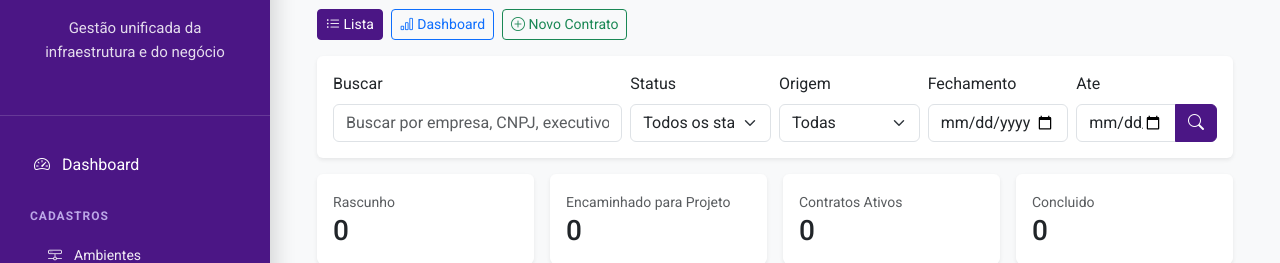
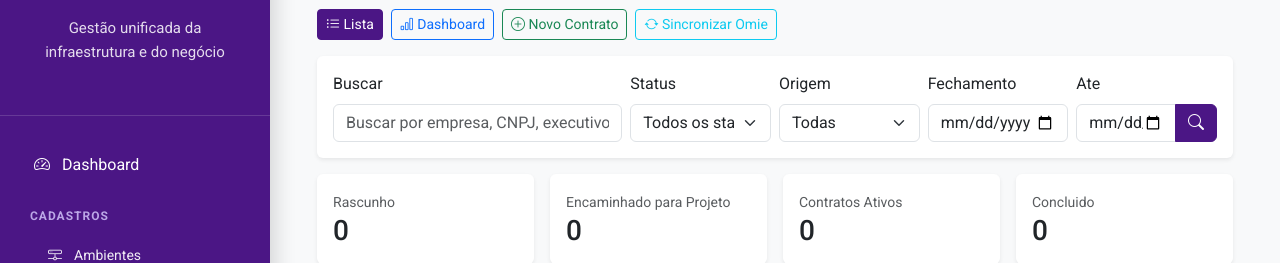
Before and after one commit to jeanzangerolimo21/o3cloud-manager, a Flask app: page /contratos/ in a window 1280 px wide. Shown: the part 251-514 px from the top of the page. Run offline with Flask 3, Linux system fonts and the light colour scheme; data that the repository does not hold is empty.

Commit message:
Add manual Omie sync buttons

```diff
--- a/app/contratos/routes.py
+++ b/app/contratos/routes.py
@@ -1,6 +1,7 @@
 from flask import Blueprint, abort, flash, redirect, render_template, request, send_file, url_for
 
 from app.contratos.service import ContratoService
+from app.integracoes.omie.sync import OmieSync
 from app.repositories.contrato_item_repository import ContratoItemRepository
 from app.repositories.contrato_repository import ContratoRepository
 
@@ -45,6 +46,24 @@ def _form_data():
         "dia_faturamento": request.form.get("dia_faturamento"),
         "observacoes": request.form.get("observacoes"),
     }
+
+
+@contratos_bp.route("/sincronizar-omie")
+def sincronizar_omie():
+    try:
+        resultado = OmieSync().sincronizar_contratos()
+    except Exception as erro:
+        flash(f"Erro ao sincronizar contratos Omie: {erro}", "danger")
+    else:
+        flash(
+            "Sincronização de contratos Omie concluída: "
+            f"{resultado.get('processados', 0)} processados, "
+            f"{resultado.get('novos', 0)} novos, "
+            f"{resultado.get('atualizados', 0)} atualizados, "
+            f"{resultado.get('ignorados', 0)} ignorados.",
+            "success",
+        )
+    return redirect(url_for("contratos.index"))
 
 
 @contratos_bp.route("/")
--- a/app/templates/clientes/index.html
+++ b/app/templates/clientes/index.html
@@ -12,6 +12,10 @@
     {% set page_button_text = "Novo Cliente" %}
 
     {% include "components/page_header.html" %}
+
+    <div class="d-flex justify-content-end mb-3">
+        <a href="{{ url_for('clientes.sincronizar_omie') }}" class="btn btn-outline-info btn-sm" onclick="return confirm('Sincronizar clientes com o Omie agora?')"><i class="bi bi-arrow-repeat"></i> Sincronizar Omie</a>
+    </div>
 
     <div class="mb-3">
             <small class="text-muted">
--- a/app/templates/contratos/dashboard.html
+++ b/app/templates/contratos/dashboard.html
@@ -15,6 +15,7 @@
         <a class="btn btn-sm btn-outline-primary" href="{{ url_for('contratos.index') }}"><i class="bi bi-list-ul"></i> Lista</a>
         <a class="btn btn-sm btn-primary" href="{{ url_for('contratos.dashboard') }}"><i class="bi bi-bar-chart"></i> Dashboard</a>
         <a class="btn btn-sm btn-outline-success" href="{{ url_for('contratos.novo') }}"><i class="bi bi-plus-circle"></i> Novo Contrato</a>
+        <a class="btn btn-sm btn-outline-info" href="{{ url_for('contratos.sincronizar_omie') }}" onclick="return confirm('Sincronizar contratos com o Omie agora?')"><i class="bi bi-arrow-repeat"></i> Sincronizar Omie</a>
     </div>
 
     <form method="GET" class="card border-0 shadow-sm mb-3">
--- a/app/templates/contratos/index.html
+++ b/app/templates/contratos/index.html
@@ -20,6 +20,9 @@
         </a>
         <a class="btn btn-sm btn-outline-success" href="{{ url_for('contratos.novo') }}">
             <i class="bi bi-plus-circle"></i> Novo Contrato
+        </a>
+        <a class="btn btn-sm btn-outline-info" href="{{ url_for('contratos.sincronizar_omie') }}" onclick="return confirm('Sincronizar contratos com o Omie agora?')">
+            <i class="bi bi-arrow-repeat"></i> Sincronizar Omie
         </a>
     </div>
 
```
Also changed, not shown: app/clientes/routes.py (+13 -0 lines).
